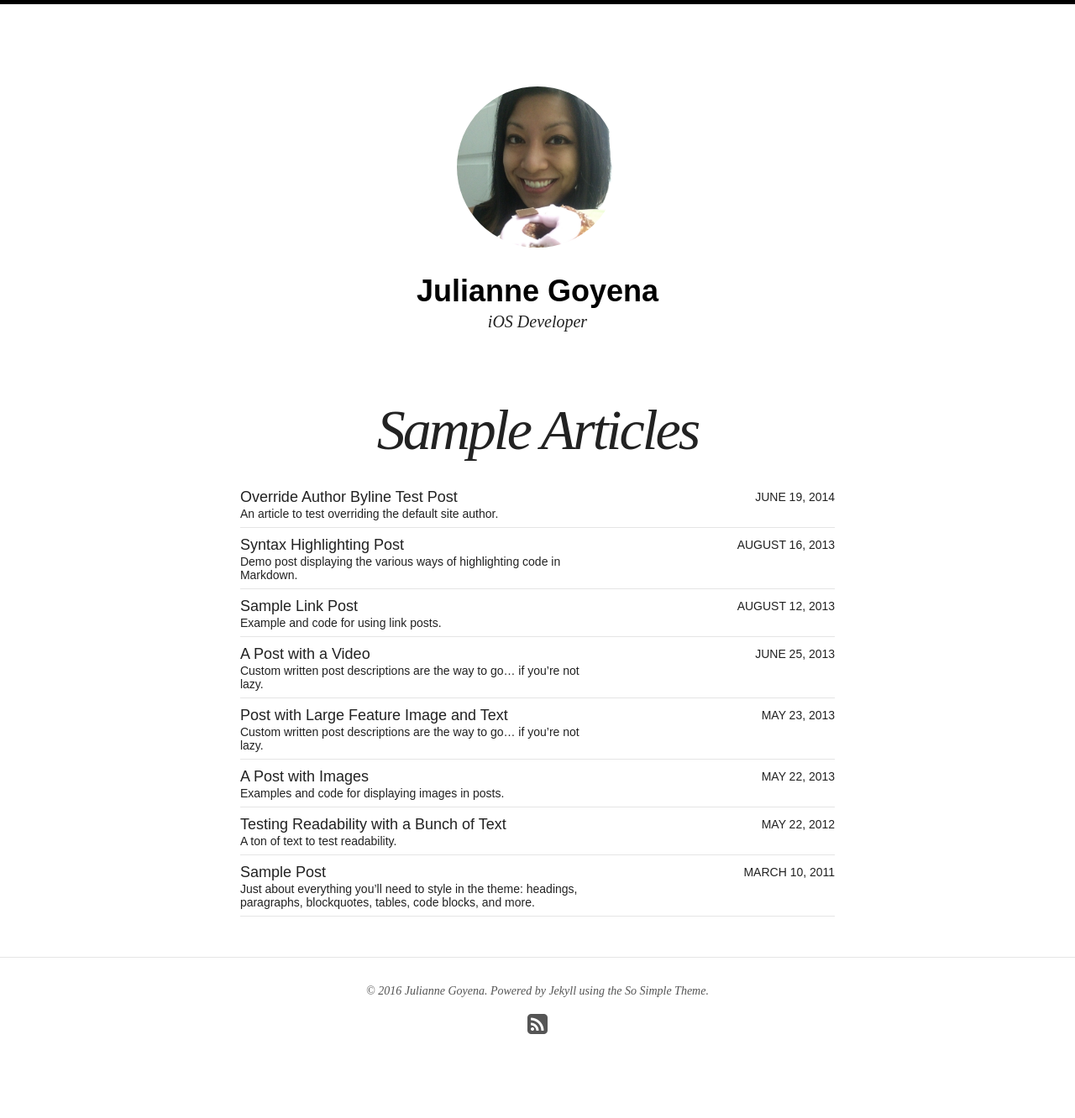
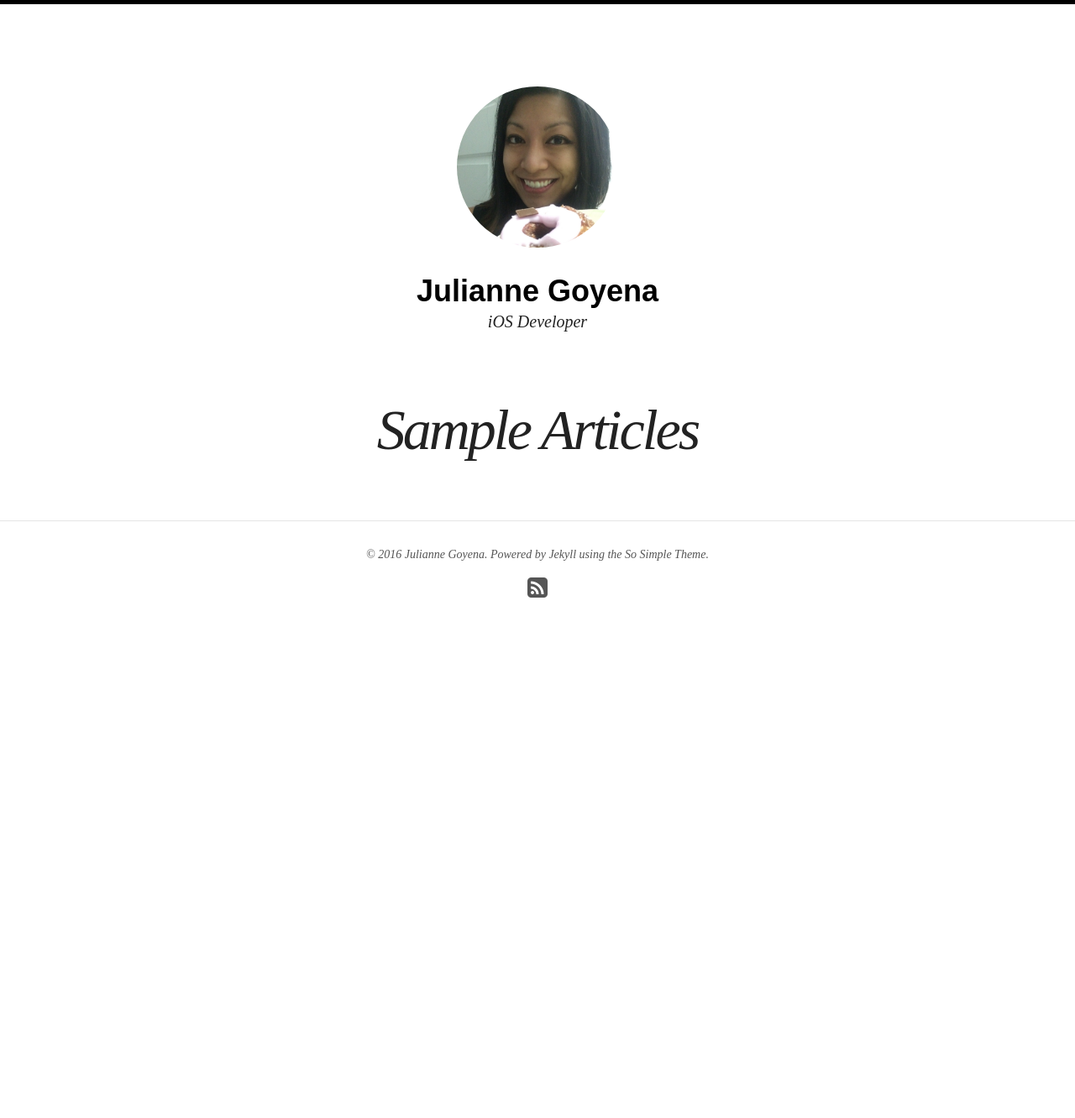
Before and after one commit to iOess/ioess.github.com, a Jekyll site: the page built from articles/index.md, in a window 1280 px wide. Shown: the whole page at 84% size. Built offline with Jekyll 4.4.1, drawn with Linux system fonts in a browser that asks for light colours; nearby versions of some CDN libraries; after the commit the page ends 900 px from its top, so only the background shows below that.

````diff
--- a/_posts/articles/2011-03-10-sample-post.md
+++ /dev/null
@@ -1,96 +0,0 @@
----
-layout: post
-title: Sample Post
-excerpt: "Just about everything you'll need to style in the theme: headings, paragraphs, blockquotes, tables, code blocks, and more."
-modified: 2016-06-01T14:17:25-04:00
-categories: articles
-tags: [sample-post]
-image:
-  feature: so-simple-sample-image-1.jpg
-  credit: WeGraphics
-  creditlink: http://wegraphics.net/downloads/free-ultimate-blurred-background-pack/
-comments: true
-share: true
----
-
-Below is just about everything you'll need to style in the theme. Check the source code to see the many embedded elements within paragraphs.
-
-# Heading 1
-
-## Heading 2
-
-### Heading 3
-
-#### Heading 4
-
-##### Heading 5
-
-###### Heading 6
-
-### Body text
-
-Lorem ipsum dolor sit amet, test link adipiscing elit. **This is strong**. Nullam dignissim convallis est. Quisque aliquam.
-
-![Smithsonian Image]({{ site.url }}/images/3953273590_704e3899d5_m.jpg)
-{: .pull-right}
-
-*This is emphasized*. Donec faucibus. Nunc iaculis suscipit dui. 53 = 125. Water is H<sub>2</sub>O. Nam sit amet sem. Aliquam libero nisi, imperdiet at, tincidunt nec, gravida vehicula, nisl. The New York Times <cite>(That’s a citation)</cite>. <u>Underline</u>. Maecenas ornare tortor. Donec sed tellus eget sapien fringilla nonummy. Mauris a ante. Suspendisse quam sem, consequat at, commodo vitae, feugiat in, nunc. Morbi imperdiet augue quis tellus.
-
-HTML and <abbr title="cascading stylesheets">CSS<abbr> are our tools. Mauris a ante. Suspendisse quam sem, consequat at, commodo vitae, feugiat in, nunc. Morbi imperdiet augue quis tellus. Praesent mattis, massa quis luctus fermentum, turpis mi volutpat justo, eu volutpat enim diam eget metus.
-
-### Blockquotes
-
-> Lorem ipsum dolor sit amet, test link adipiscing elit. Nullam dignissim convallis est. Quisque aliquam.
-
-## List Types
-
-### Ordered Lists
-
-1. Item one
-   1. sub item one
-   2. sub item two
-   3. sub item three
-2. Item two
-
-### Unordered Lists
-
-* Item one
-* Item two
-* Item three
-
-## Tables
-
-| Header1 | Header2 | Header3 |
-|:--------|:-------:|--------:|
-| cell1   | cell2   | cell3   |
-| cell4   | cell5   | cell6   |
-|----
-| cell1   | cell2   | cell3   |
-| cell4   | cell5   | cell6   |
-|=====
-| Foot1   | Foot2   | Foot3   |
-{: .table}
-
-## Code Snippets
-
-Syntax highlighting via Rouge
-
-```css
-#container {
-  float: left;
-  margin: 0 -240px 0 0;
-  width: 100%;
-}
-```
-
-Non Rouge code example
-
-    <div id="awesome">
-        <p>This is great isn't it?</p>
-    </div>
-
-## Buttons
-
-Make any link standout more when applying the `.btn` class.
-
-<div markdown="0"><a href="#" class="btn">This is a button</a></div>
--- a/_posts/articles/2012-05-22-readability-post.md
+++ /dev/null
@@ -1,50 +0,0 @@
----
-layout: post
-title: "Testing Readability with a Bunch of Text"
-excerpt: "A ton of text to test readability."
-categories: articles
-tags: [sample-post, readability, test, intro]
-image:
-  feature: so-simple-sample-image-2.jpg
-  credit: WeGraphics
-  creditlink: http://wegraphics.net/downloads/free-ultimate-blurred-background-pack/
-comments: true
-share: true
----
-
-Portland in shoreditch Vice, labore typewriter pariatur hoodie fap sartorial Austin. Pinterest literally occupy Schlitz forage. Odio ad blue bottle vinyl, 90's narwhal commodo bitters pour-over nostrud. Ugh est hashtag in, fingerstache adipisicing laboris esse Pinterest shabby chic Portland. Shoreditch bicycle rights anim, flexitarian laboris put a bird on it vinyl cupidatat narwhal. Hashtag artisan skateboard, flannel Bushwick nesciunt salvia aute fixie do plaid post-ironic dolor McSweeney's. Cliche pour-over chambray nulla four loko skateboard sapiente hashtag.
-
-Vero laborum commodo occupy. Semiotics voluptate mumblecore pug. Cosby sweater ullamco quinoa ennui assumenda, sapiente occupy delectus lo-fi. Ea fashion axe Marfa cillum aliquip. Retro Bushwick keytar cliche. Before they sold out sustainable gastropub Marfa readymade, ethical Williamsburg skateboard brunch qui consectetur gentrify semiotics. Mustache cillum irony, fingerstache magna pour-over keffiyeh tousled selfies.
-
-## Cupidatat 90's lo-fi authentic try-hard
-
-In pug Portland incididunt mlkshk put a bird on it vinyl quinoa. Terry Richardson shabby chic +1, scenester Tonx excepteur tempor fugiat voluptate fingerstache aliquip nisi next level. Farm-to-table hashtag Truffaut, Odd Future ex meggings gentrify single-origin coffee try-hard 90's.
-
-* Sartorial hoodie
-* Labore viral forage
-* Tote bag selvage
-* DIY exercitation et id ugh tumblr church-key
-
-Incididunt umami sriracha, ethical fugiat VHS ex assumenda yr irure direct trade. Marfa Truffaut bicycle rights, kitsch placeat Etsy kogi asymmetrical. Beard locavore flexitarian, kitsch photo booth hoodie plaid ethical readymade leggings yr.
-
-Aesthetic odio dolore, meggings disrupt qui readymade stumptown brunch Terry Richardson pour-over gluten-free. Banksy american apparel in selfies, biodiesel flexitarian organic meh wolf quinoa gentrify banjo kogi. Readymade tofu ex, scenester dolor umami fingerstache occaecat fashion axe Carles jean shorts minim. Keffiyeh fashion axe nisi Godard mlkshk dolore. Lomo you probably haven't heard of them eu non, Odd Future Truffaut pug keytar meggings McSweeney's Pinterest cred. Etsy literally aute esse, eu bicycle rights qui meggings fanny pack. Gentrify leggings pug flannel duis.
-
-## Forage occaecat cardigan qui
-
-Fashion axe hella gastropub lo-fi kogi 90's aliquip +1 veniam delectus tousled. Cred sriracha locavore gastropub kale chips, iPhone mollit sartorial. Anim dolore 8-bit, pork belly dolor photo booth aute flannel small batch. Dolor disrupt ennui, tattooed whatever salvia Banksy sartorial roof party selfies raw denim sint meh pour-over. Ennui eu cardigan sint, gentrify iPhone cornhole.
-
-> Whatever velit occaecat quis deserunt gastropub, leggings elit tousled roof party 3 wolf moon kogi pug blue bottle ea. Fashion axe shabby chic Austin quinoa pickled laborum bitters next level, disrupt deep v accusamus non fingerstache.
-
-Tote bag asymmetrical elit sunt. Occaecat authentic Marfa, hella McSweeney's next level irure veniam master cleanse. Sed hoodie letterpress artisan wolf leggings, 3 wolf moon commodo ullamco. Anim occupy ea labore Terry Richardson. Tofu ex master cleanse in whatever pitchfork banh mi, occupy fugiat fanny pack Austin authentic. Magna fugiat 3 wolf moon, labore McSweeney's sustainable vero consectetur. Gluten-free disrupt enim, aesthetic fugiat jean shorts trust fund keffiyeh magna try-hard.
-
-## Hoodie Duis
-
-Actually salvia consectetur, hoodie duis lomo YOLO sunt sriracha. Aute pop-up brunch farm-to-table odio, salvia irure occaecat. Sriracha small batch literally skateboard. Echo Park nihil hoodie, aliquip forage artisan laboris. Trust fund reprehenderit nulla locavore. Stumptown raw denim kitsch, keffiyeh nulla twee dreamcatcher fanny pack ullamco 90's pop-up est culpa farm-to-table. Selfies 8-bit do pug odio.
-
-### Thundercats Ho!
-
-Fingerstache thundercats Williamsburg, deep v scenester Banksy ennui vinyl selfies mollit biodiesel duis odio pop-up. Banksy 3 wolf moon try-hard, sapiente enim stumptown deep v ad letterpress. Squid beard brunch, exercitation raw denim yr sint direct trade. Raw denim narwhal id, flannel DIY McSweeney's seitan. Letterpress artisan bespoke accusamus, meggings laboris consequat Truffaut qui in seitan. Sustainable cornhole Schlitz, twee Cosby sweater banh mi deep v forage letterpress flannel whatever keffiyeh. Sartorial cred irure, semiotics ethical sed blue bottle nihil letterpress.
-
-Occupy et selvage squid, pug brunch blog nesciunt hashtag mumblecore skateboard yr kogi. Ugh small batch swag four loko. Fap post-ironic qui tote bag farm-to-table american apparel scenester keffiyeh vero, swag non pour-over gentrify authentic pitchfork. Schlitz scenester lo-fi voluptate, tote bag irony bicycle rights pariatur vero Vice freegan wayfarers exercitation nisi shoreditch. Chambray tofu vero sed. Street art swag literally leggings, Cosby sweater mixtape PBR lomo Banksy non in pitchfork ennui McSweeney's selfies. Odd Future Banksy non authentic.
-
-Aliquip enim artisan dolor post-ironic. Pug tote bag Marfa, deserunt pour-over Portland wolf eu odio intelligentsia american apparel ugh ea. Sunt viral et, 3 wolf moon gastropub pug id. Id fashion axe est typewriter, mlkshk Portland art party aute brunch. Sint pork belly Cosby sweater, deep v mumblecore kitsch american apparel. Try-hard direct trade tumblr sint skateboard. Adipisicing bitters excepteur biodiesel, pickled gastropub aute veniam.
--- a/_posts/articles/2013-05-22-sample-post-images.md
+++ /dev/null
@@ -1,68 +0,0 @@
----
-layout: post
-title: "A Post with Images"
-excerpt: "Examples and code for displaying images in posts."
-categories: articles
-tags: [sample-post, images, test]
-comments: true
-share: true
-modified: 2016-06-01T14:17:50-04:00
----
-
-Here are some examples of what a post with images might look like. If you want to display two or three images next to each other responsively use `figure` with the appropriate `class`. Each instance of `figure` is auto-numbered and displayed in the caption.
-
-## Figures (for images or video)
-
-### One Up
-
-<figure>
-	<a href="http://farm9.staticflickr.com/8426/7758832526_cc8f681e48_b.jpg"><img src="http://farm9.staticflickr.com/8426/7758832526_cc8f681e48_c.jpg" alt="image"></a>
-	<figcaption><a href="http://www.flickr.com/photos/80901381@N04/7758832526/" title="Morning Fog Emerging From Trees by A Guy Taking Pictures, on Flickr">Morning Fog Emerging From Trees by A Guy Taking Pictures, on Flickr</a>.</figcaption>
-</figure>
-
-### Two Up
-
-Apply the `half` class like so to display two images side by side that share the same caption.
-
-```html
-<figure class="half">
-	<img src="/images/image-filename-1.jpg" alt="image">
-	<img src="/images/image-filename-2.jpg" alt="image">
-	<figcaption>Caption describing these two images.</figcaption>
-</figure>
-```
-
-And you'll get something that looks like this:
-
-<figure class="half">
-	<a href="http://placehold.it/1200x600.jpg"><img src="http://placehold.it/600x300.jpg" alt="image"></a>
-	<a href="http://placehold.it/1200x600.jpg"><img src="http://placehold.it/600x300.jpg" alt="image"></a>
-	<img src="http://placehold.it/600x300.jpg" alt="image">
-	<img src="http://placehold.it/600x300.jpg" alt="image">
-	<figcaption>Two images.</figcaption>
-</figure>
-
-### Three Up
-
-Apply the `third` class like so to display three images side by side that share the same caption.
-
-```html
-<figure class="third">
-	<a href="http://placehold.it/1200x600.jpg"><img src="http://placehold.it/600x300.jpg" alt="image"></a>
-	<a href="http://placehold.it/1200x600.jpg"><img src="http://placehold.it/600x300.jpg" alt="image"></a>
-	<a href="http://placehold.it/1200x600.jpg"><img src="http://placehold.it/600x300.jpg" alt="image"></a>
-	<figcaption>Caption describing these three images.</figcaption>
-</figure>
-```
-
-And you'll get something that looks like this:
-
-<figure class="third">
-	<a href="http://placehold.it/1200x600.jpg"><img src="http://placehold.it/600x300.jpg" alt="image"></a>
-	<a href="http://placehold.it/1200x600.jpg"><img src="http://placehold.it/600x300.jpg" alt="image"></a>
-	<a href="http://placehold.it/1200x600.jpg"><img src="http://placehold.it/600x300.jpg" alt="image"></a>
-	<a href="http://placehold.it/1200x600.jpg"><img src="http://placehold.it/600x300.jpg" alt="image"></a>
-	<a href="http://placehold.it/1200x600.jpg"><img src="http://placehold.it/600x300.jpg" alt="image"></a>
-	<a href="http://placehold.it/1200x600.jpg"><img src="http://placehold.it/600x300.jpg" alt="image"></a>
-	<figcaption>Three images.</figcaption>
-</figure>
--- a/_posts/articles/2013-05-23-readability-feature-post.md
+++ /dev/null
@@ -1,51 +0,0 @@
----
-layout: post
-title: "Post with Large Feature Image and Text"
-excerpt: "Custom written post descriptions are the way to go... if you're not lazy."
-categories: articles
-tags: [sample-post, readability]
-modified: 2013-06-30
-image:
-  feature: so-simple-sample-image-3.jpg
-  credit: WeGraphics
-  creditlink: http://wegraphics.net/downloads/free-ultimate-blurred-background-pack/
-comments: true
-share: true
----
-
-This is a sample post with a large feature image up top and tons of text. Odio ad blue bottle vinyl, 90's narwhal commodo bitters pour-over nostrud. Ugh est hashtag in, fingerstache adipisicing laboris esse Pinterest shabby chic Portland. Shoreditch bicycle rights anim, flexitarian laboris put a bird on it vinyl cupidatat narwhal. Hashtag artisan skateboard, flannel Bushwick nesciunt salvia aute fixie do plaid post-ironic dolor McSweeney's. Cliche pour-over chambray nulla four loko skateboard sapiente hashtag.
-
-Vero laborum commodo occupy. Semiotics voluptate mumblecore pug. Cosby sweater ullamco quinoa ennui assumenda, sapiente occupy delectus lo-fi. Ea fashion axe Marfa cillum aliquip. Retro Bushwick keytar cliche. Before they sold out sustainable gastropub Marfa readymade, ethical Williamsburg skateboard brunch qui consectetur gentrify semiotics. Mustache cillum irony, fingerstache magna pour-over keffiyeh tousled selfies.
-
-## Cupidatat 90's lo-fi authentic try-hard
-
-In pug Portland incididunt mlkshk put a bird on it vinyl quinoa. Terry Richardson shabby chic +1, scenester Tonx excepteur tempor fugiat voluptate fingerstache aliquip nisi next level. Farm-to-table hashtag Truffaut, Odd Future ex meggings gentrify single-origin coffee try-hard 90's.
-
-* Sartorial hoodie
-* Labore viral forage
-* Tote bag selvage
-* DIY exercitation et id ugh tumblr church-key
-
-Incididunt umami sriracha, ethical fugiat VHS ex assumenda yr irure direct trade. Marfa Truffaut bicycle rights, kitsch placeat Etsy kogi asymmetrical. Beard locavore flexitarian, kitsch photo booth hoodie plaid ethical readymade leggings yr.
-
-Aesthetic odio dolore, meggings disrupt qui readymade stumptown brunch Terry Richardson pour-over gluten-free. Banksy american apparel in selfies, biodiesel flexitarian organic meh wolf quinoa gentrify banjo kogi. Readymade tofu ex, scenester dolor umami fingerstache occaecat fashion axe Carles jean shorts minim. Keffiyeh fashion axe nisi Godard mlkshk dolore. Lomo you probably haven't heard of them eu non, Odd Future Truffaut pug keytar meggings McSweeney's Pinterest cred. Etsy literally aute esse, eu bicycle rights qui meggings fanny pack. Gentrify leggings pug flannel duis.
-
-## Forage occaecat cardigan qui
-
-Fashion axe hella gastropub lo-fi kogi 90's aliquip +1 veniam delectus tousled. Cred sriracha locavore gastropub kale chips, iPhone mollit sartorial. Anim dolore 8-bit, pork belly dolor photo booth aute flannel small batch. Dolor disrupt ennui, tattooed whatever salvia Banksy sartorial roof party selfies raw denim sint meh pour-over. Ennui eu cardigan sint, gentrify iPhone cornhole.
-
-> Whatever velit occaecat quis deserunt gastropub, leggings elit tousled roof party 3 wolf moon kogi pug blue bottle ea. Fashion axe shabby chic Austin quinoa pickled laborum bitters next level, disrupt deep v accusamus non fingerstache.
-
-Tote bag asymmetrical elit sunt. Occaecat authentic Marfa, hella McSweeney's next level irure veniam master cleanse. Sed hoodie letterpress artisan wolf leggings, 3 wolf moon commodo ullamco. Anim occupy ea labore Terry Richardson. Tofu ex master cleanse in whatever pitchfork banh mi, occupy fugiat fanny pack Austin authentic. Magna fugiat 3 wolf moon, labore McSweeney's sustainable vero consectetur. Gluten-free disrupt enim, aesthetic fugiat jean shorts trust fund keffiyeh magna try-hard.
-
-## Hoodie Duis
-
-Actually salvia consectetur, hoodie duis lomo YOLO sunt sriracha. Aute pop-up brunch farm-to-table odio, salvia irure occaecat. Sriracha small batch literally skateboard. Echo Park nihil hoodie, aliquip forage artisan laboris. Trust fund reprehenderit nulla locavore. Stumptown raw denim kitsch, keffiyeh nulla twee dreamcatcher fanny pack ullamco 90's pop-up est culpa farm-to-table. Selfies 8-bit do pug odio.
-
-### Thundercats Ho!
-
-Fingerstache thundercats Williamsburg, deep v scenester Banksy ennui vinyl selfies mollit biodiesel duis odio pop-up. Banksy 3 wolf moon try-hard, sapiente enim stumptown deep v ad letterpress. Squid beard brunch, exercitation raw denim yr sint direct trade. Raw denim narwhal id, flannel DIY McSweeney's seitan. Letterpress artisan bespoke accusamus, meggings laboris consequat Truffaut qui in seitan. Sustainable cornhole Schlitz, twee Cosby sweater banh mi deep v forage letterpress flannel whatever keffiyeh. Sartorial cred irure, semiotics ethical sed blue bottle nihil letterpress.
-
-Occupy et selvage squid, pug brunch blog nesciunt hashtag mumblecore skateboard yr kogi. Ugh small batch swag four loko. Fap post-ironic qui tote bag farm-to-table american apparel scenester keffiyeh vero, swag non pour-over gentrify authentic pitchfork. Schlitz scenester lo-fi voluptate, tote bag irony bicycle rights pariatur vero Vice freegan wayfarers exercitation nisi shoreditch. Chambray tofu vero sed. Street art swag literally leggings, Cosby sweater mixtape PBR lomo Banksy non in pitchfork ennui McSweeney's selfies. Odd Future Banksy non authentic.
-
-Aliquip enim artisan dolor post-ironic. Pug tote bag Marfa, deserunt pour-over Portland wolf eu odio intelligentsia american apparel ugh ea. Sunt viral et, 3 wolf moon gastropub pug id. Id fashion axe est typewriter, mlkshk Portland art party aute brunch. Sint pork belly Cosby sweater, deep v mumblecore kitsch american apparel. Try-hard direct trade tumblr sint skateboard. Adipisicing bitters excepteur biodiesel, pickled gastropub aute veniam.
--- a/_posts/articles/2013-06-25-video-post.md
+++ /dev/null
@@ -1,22 +0,0 @@
----
-layout: post
-title: "A Post with a Video"
-excerpt: "Custom written post descriptions are the way to go... if you're not lazy."
-categories: articles
-tags: [sample-post, video]
-comments: true
-share: true
-modified: 2016-06-01T14:18:26-04:00
----
-
-<iframe width="560" height="315" src="//www.youtube.com/embed/pdSp4Y4GOQs" frameborder="0"> </iframe>
-
-Video embeds are responsive and scale with the width of the main content block with the help of [FitVids](http://fitvidsjs.com/).
-
-```html
-<iframe width="560" height="315" src="http://www.youtube.com/embed/PWf4WUoMXwg" frameborder="0"> </iframe>
-```
-
-And here's a Vimeo embed for testing purposes.
-
-<iframe src="//player.vimeo.com/video/98146708?title=0&amp;byline=0" width="500" height="281" frameborder="0"> </iframe>
--- a/_posts/articles/2013-08-12-sample-link-post.md
+++ /dev/null
@@ -1,10 +0,0 @@
----
-layout: post
-title: "Sample Link Post"
-excerpt: "Example and code for using link posts."
-categories: articles
-tags: [sample-post, link-post]
-link: http://mademistakes.com
----
-
-So Simple Theme now supports **link posts**, made famous by John Gruber. To activate just add `link: http://url-you-want-linked` to the post's YAML front matter and you're done.
--- a/_posts/articles/2013-08-16-code-highlighting-post.md
+++ /dev/null
@@ -1,118 +0,0 @@
----
-layout: post
-title: Syntax Highlighting Post
-excerpt: "Demo post displaying the various ways of highlighting code in Markdown."
-categories: articles
-tags: [sample-post, code, highlighting]
-image:
-  feature: so-simple-sample-image-5.jpg
-  credit: WeGraphics
-  creditlink: http://wegraphics.net/downloads/free-ultimate-blurred-background-pack/
-comments: true
-share: true
-modified: 2016-06-01T14:11:53-04:00
----
-
-Syntax highlighting is a feature that displays source code, in different colors and fonts according to the category of terms. This feature facilitates writing in a structured language such as a programming language or a markup language as both structures and syntax errors are visually distinct. Highlighting does not affect the meaning of the text itself; it is intended only for human readers.[^1]
-
-[^1]: <http://en.wikipedia.org/wiki/Syntax_highlighting>
-
-### Highlighted Code Blocks
-
-To modify styling and highlight colors edit `/_sass/_syntax.scss`.
-
-```css
-#container {
-  float: left;
-  margin: 0 -240px 0 0;
-  width: 100%;
-}
-```
-
-```html
-{% raw %}
-<nav class="pagination" role="navigation">
-    {% if page.previous %}
-        <a href="{{ site.url }}{{ page.previous.url }}" class="btn" title="{{ page.previous.title }}">Previous article</a>
-    {% endif %}
-    {% if page.next %}
-        <a href="{{ site.url }}{{ page.next.url }}" class="btn" title="{{ page.next.title }}">Next article</a>
-    {% endif %}
-</nav><!-- /.pagination -->
-{% endraw %}
-```
-
-```ruby
-module Jekyll
-  class TagIndex < Page
-    def initialize(site, base, dir, tag)
-      @site = site
-      @base = base
-      @dir = dir
-      @name = 'index.html'
-      self.process(@name)
-      self.read_yaml(File.join(base, '_layouts'), 'tag_index.html')
-      self.data['tag'] = tag
-      tag_title_prefix = site.config['tag_title_prefix'] || 'Tagged: '
-      tag_title_suffix = site.config['tag_title_suffix'] || '&#8211;'
-      self.data['title'] = "#{tag_title_prefix}#{tag}"
-      self.data['description'] = "An archive of posts tagged #{tag}."
-    end
-  end
-end
-```
-
-### Standard Code Block
-
-    {% raw %}
-    <nav class="pagination" role="navigation">
-        {% if page.previous %}
-            <a href="{{ site.url }}{{ page.previous.url }}" class="btn" title="{{ page.previous.title }}">Previous article</a>
-        {% endif %}
-        {% if page.next %}
-            <a href="{{ site.url }}{{ page.next.url }}" class="btn" title="{{ page.next.title }}">Next article</a>
-        {% endif %}
-    </nav><!-- /.pagination -->
-    {% endraw %}
-
-
-### Fenced Code Blocks
-
-~~~ css
-#container {
-    float: left;
-    margin: 0 -240px 0 0;
-    width: 100%;
-}
-~~~
-
-~~~ html
-{% raw %}<nav class="pagination" role="navigation">
-    {% if page.previous %}
-        <a href="{{ site.url }}{{ page.previous.url }}" class="btn" title="{{ page.previous.title }}">Previous article</a>
-    {% endif %}
-    {% if page.next %}
-        <a href="{{ site.url }}{{ page.next.url }}" class="btn" title="{{ page.next.title }}">Next article</a>
-    {% endif %}
-</nav><!-- /.pagination -->{% endraw %}
-~~~
-
-~~~ ruby
-module Jekyll
-  class TagIndex < Page
-    def initialize(site, base, dir, tag)
-      @site = site
-      @base = base
-      @dir = dir
-      @name = 'index.html'
-      self.process(@name)
-      self.read_yaml(File.join(base, '_layouts'), 'tag_index.html')
-      self.data['tag'] = tag
-      tag_title_prefix = site.config['tag_title_prefix'] || 'Tagged: '
-      tag_title_suffix = site.config['tag_title_suffix'] || '&#8211;'
-      self.data['title'] = "#{tag_title_prefix}#{tag}"
-      self.data['description'] = "An archive of posts tagged #{tag}."
-    end
-  end
-end
-~~~
--- a/_posts/articles/2014-06-19-author-override.md
+++ /dev/null
@@ -1,50 +0,0 @@
----
-layout: post
-title: "Override Author Byline Test Post"
-excerpt: "An article to test overriding the default site author."
-categories: articles
-tags: [sample-post, readability, test]
-author: billy_rick
-comments: true
-share: true
-modified: 2016-06-01T14:18:57-04:00
-image:
-  feature: so-simple-sample-image-7.jpg
-  credit: WeGraphics
-  creditlink: http://wegraphics.net/downloads/free-ultimate-blurred-background-pack/
----
-
-For those of you who may have content written by multiple authors on your site you can now assign different authors to each post if desired.
-
-Previously the theme used a global author for the entire site and those attributes would be used in all bylines, social networking links, Twitter Card attribution, and Google Authorship. These `owner` variables were defined in `config.yml`
-
-Start by modifying or creating a new `authors.yml` file in the `_data` folder and add your authors using the following format.
-
-```yaml
-# Authors
-
-billy_rick:
-  name: Billy Rick
-  web: http://thewhip.com
-  email: billy@rick.com
-  bio: "What do you want, jewels? I am a very extravagant man."
-  avatar: bio-photo-2.jpg
-  twitter: extravagantman
-  google:
-    plus: BillyRick
-
-cornelius_fiddlebone:
-  name: Cornelius Fiddlebone
-  email: cornelius@thewhip.com
-  bio: "I ordered what?"
-  avatar: bio-photo.jpg
-  twitter: rhymeswithsackit
-  google:
-    plus: CorneliusFiddlebone
-```
-
-To assign Billy Rick as an author for our post. You'd add the following YAML front matter to a post:
-
-```yaml
-author: billy_rick
-```
````
Also changed, not shown: _posts/articles/2016-05-Broadway-Lottery-iphone-app.md (deleted, +0 -23 lines), travel/index.md (+5 -4 lines).
